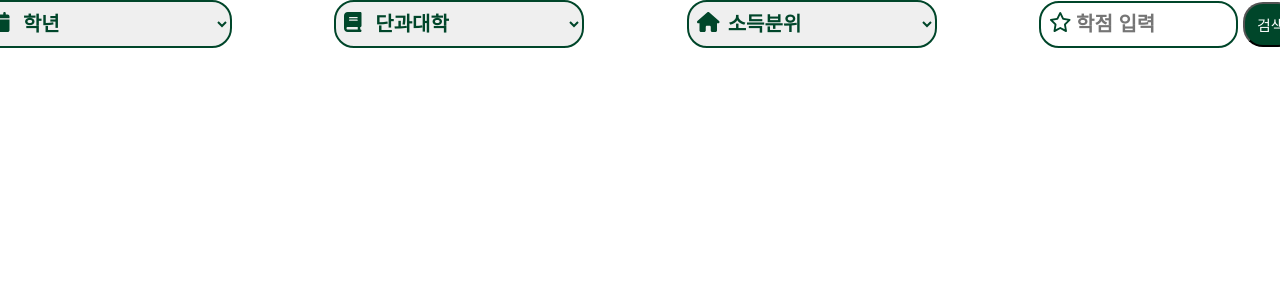
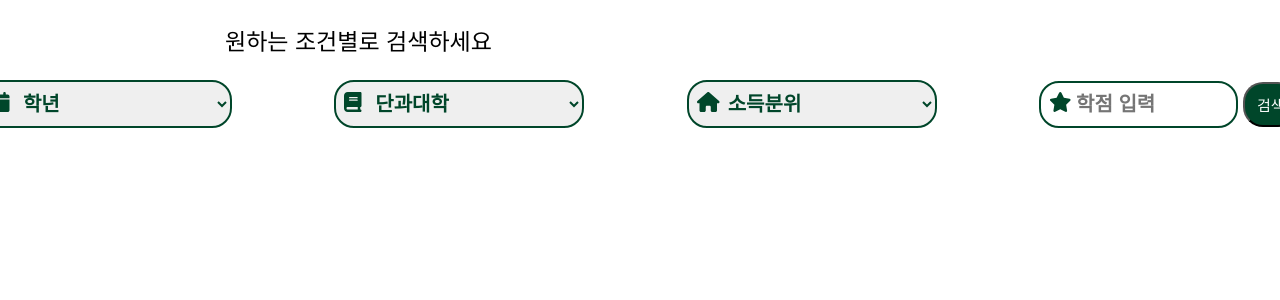
Before and after one commit to ECC-2024-Winter-Team1/EwhaScholarship_FE, a React (Create React App) app: page / in a window 1280 px wide. Shown: the top 300 px of the page. Built offline with nearby package versions, Linux system fonts and the light colour scheme.

Commit message:
feat: 필터 문구 삽입

```diff
--- a/src/components/Main/GradeInput.jsx
+++ b/src/components/Main/GradeInput.jsx
@@ -1,5 +1,5 @@
 import { FontAwesomeIcon } from "@fortawesome/react-fontawesome";
-import { faStar } from "@fortawesome/free-regular-svg-icons";
+import { faStar } from "@fortawesome/free-solid-svg-icons";
 import styled from "styled-components";
 
 const InputWrapper = styled.div`
--- a/src/components/Main/MainPage.jsx
+++ b/src/components/Main/MainPage.jsx
@@ -1,4 +1,5 @@
 import styled from "styled-components";
+import Text from "./Text";
 import DropDown from "./DropDown";
 import GradeInput from "./GradeInput";
 
@@ -14,6 +15,7 @@ const FilterWrapper = styled.div`
 export default function MainPage() {
   return (
     <>
+      <Text />
       <FilterWrapper>
         <DropDown />
         <GradeInput />
--- /dev/null
+++ b/src/components/Main/Text.jsx
@@ -0,0 +1,10 @@
+import styled from "styled-components";
+
+const StyledText = styled.p`
+  font-size: 23px;
+  margin-left: 225px;
+`;
+
+export default function Text() {
+  return <StyledText>원하는 조건별로 검색하세요</StyledText>;
+}
```
